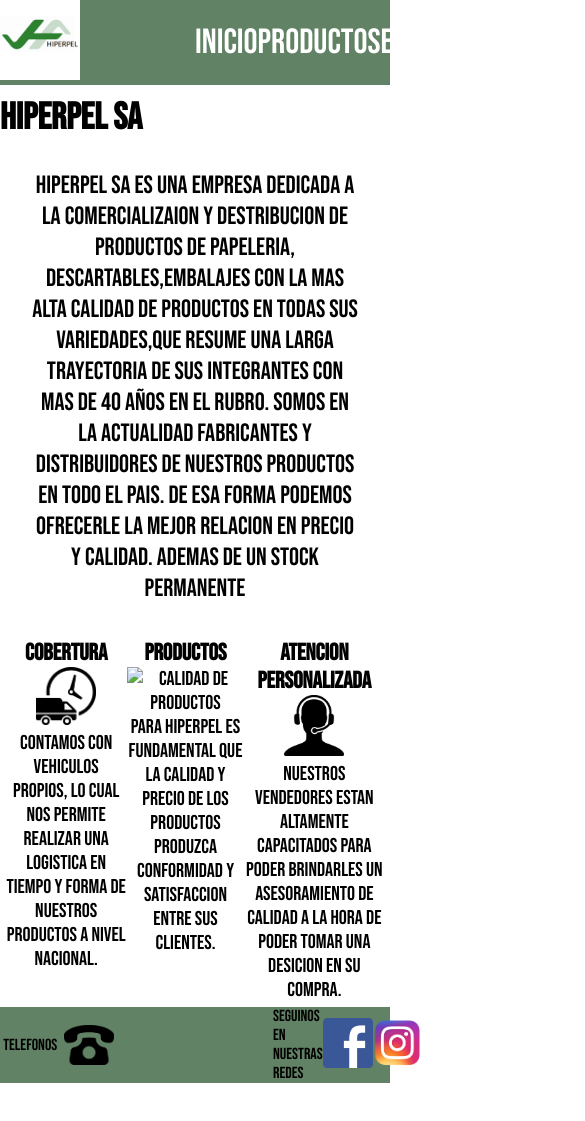
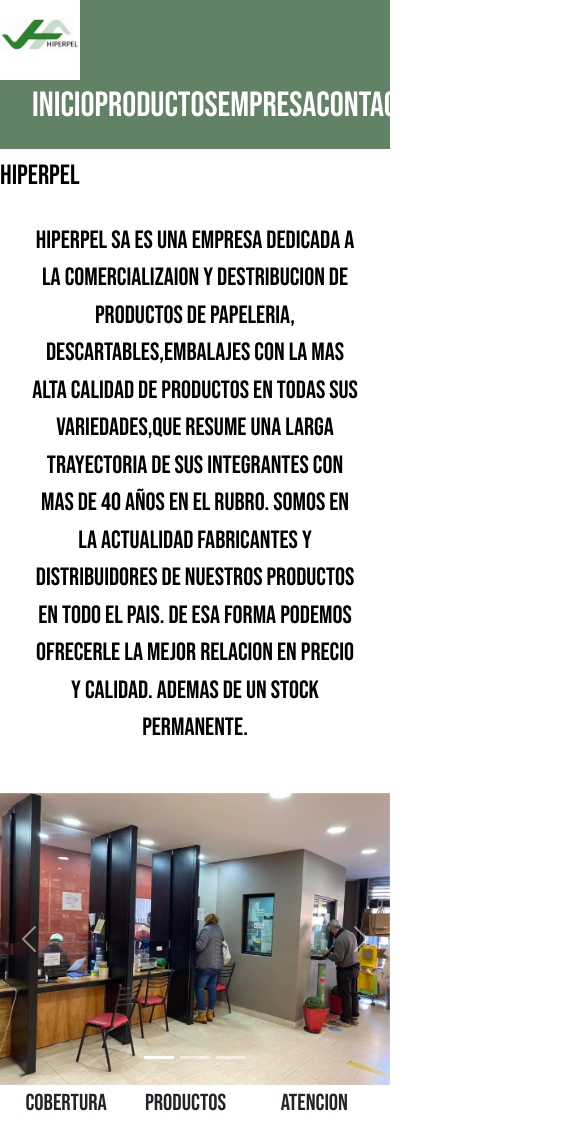
Before and after one commit to Alexcaballerogh/desarrollo-web-Hiperpel, a plain HTML site: page index.html in a window 390 px wide. Shown: the top 1121 px of the page, 585 px wide, since content can reach past the window. Before the commit the page ends 1083 px from the top, so only its background shows below. Drawn offline with nearby package versions, Linux system fonts and the light colour scheme.

Commit message:
primer commit

```diff
--- a/css/style.css
+++ b/css/style.css
@@ -1,4 +1,5 @@
 @import url('https://fonts.googleapis.com/css2?family=Bebas+Neue&display=swap');
+
 
 *{
 margin: 0;
@@ -17,8 +18,8 @@ padding: 0;
        display: flex;
        flex-direction: row;
        justify-content: space-between;
-       position: sticky;
-       top: 0;
+       position: static;
+       top: 0px;
 
  }
 
@@ -29,6 +30,7 @@ padding: 0;
  }
 
 header ul{
+     font-family: 'Bebas Neue', sans-serif;
     list-style: none;
     height: 100%;
     display: flex;
@@ -48,6 +50,7 @@ nav{
 
 
 .tituloh1{
+        font-family: 'Bebas Neue', sans-serif;
         text-align: left;
         font-size: 25px;
         color: black;
@@ -55,6 +58,7 @@ nav{
 }
 
 .presentacion{
+        font-family: 'Bebas Neue', sans-serif;
         text-align: center;
         font-size: 25px;
         color: black;
@@ -64,6 +68,7 @@ nav{
 
 
 .padreflex{
+        font-family: 'Bebas Neue', sans-serif;
         display: flex;
         text-align: center;
         flex-direction: row;
@@ -183,3 +188,38 @@ footer.logoinstagram{
          background-color: #618264;
         border: 1px ;
 }
+
+/*mediaq*/
+/*celulares*/
+
+@media only screen and (max-width:500px) {
+        header{
+              flex-direction: column;
+        }
+
+        nav{
+        width: 100%;
+        }
+
+        .padreflex{
+        font-size: 20px;
+       }
+
+/*sobrenosotros*/
+.contenedor-grid{
+        grid-template-areas:
+        "celda1 texto1 texto1"
+        "texto2 texto2 celda2 "
+        "celda3 texto3 texto3";
+
+        grid-template-columns: 150px;
+
+        grid-template-rows: 33%;
+}
+
+/*footer*/
+
+footer div{
+        width: 60%;
+}
+}
--- a/index.html
+++ b/index.html
@@ -1,11 +1,15 @@
-<!DOCTYPE html>
+ <!DOCTYPE html>
 <html lang="en">
 <head>
     <meta charset="UTF-8">
     <meta http-equiv="X-UA-Compatible" content="IE=edge">
     <meta name="viewport" content="width=device-width, initial-scale=1.0">
-    <link rel="stylesheet" href="./css/style.css">
+    <link href="https://cdn.jsdelivr.net/npm/bootstrap@5.3.2/dist/css/bootstrap.min.css" rel="stylesheet" integrity="sha384-T3c6CoIi6uLrA9TneNEoa7RxnatzjcDSCmG1MXxSR1GAsXEV/Dwwykc2MPK8M2HN" crossorigin="anonymous">
+    <link rel="preconnect" href="https://fonts.googleapis.com">
+    <link rel="preconnect" href="https://fonts.gstatic.com" crossorigin>
+    <link href="https://fonts.googleapis.com/css2?family=Bebas+Neue&display=swap" rel="stylesheet">
 
+     <link rel="stylesheet" href="./css/style.css">
 </head>
 <body>
     <!--logo-->
@@ -26,27 +30,56 @@
         </nav>
     </header>
 
-   <main>
+<main>
 
-<!--titulo presentacion -->
+    <div class="tituloh1">
+    <h1>Hiperpel</h1>
+    </div>
 
-    <section>
-        <div class="tituloh1">
-             <h1>Hiperpel SA</h1>
+             <div class="presentacion">
+                 <p>
+                    HIPERPEL SA es una empresa dedicada a la comercializaion y destribucion de productos de papeleria, descartables,embalajes
+                    con la mas alta calidad de productos en todas sus variedades,que resume una larga trayectoria de sus integrantes con mas de 40 años en el rubro.
+                    somos en la actualidad fabricantes y distribuidores de nuestros productos en todo el pais.
+                    de esa forma podemos ofrecerle la mejor relacion en precio y calidad. Ademas de un stock permanente.
+                 </p>
+             </div>
+
+     <section class="conteiner d-flex flex-column align-items-center">
+
+         <div>
+            <div>
+                <div id="carouselExampleIndicators" class="carousel slide">
+                    <div class="carousel-indicators">
+                      <button type="button" data-bs-target="#carouselExampleIndicators" data-bs-slide-to="0" class="active" aria-current="true" aria-label="Slide 1"></button>
+                      <button type="button" data-bs-target="#carouselExampleIndicators" data-bs-slide-to="1" aria-label="Slide 2"></button>
+                      <button type="button" data-bs-target="#carouselExampleIndicators" data-bs-slide-to="2" aria-label="Slide 3"></button>
+                    </div>
+                    <div class="carousel-inner">
+                      <div class="carousel-item active">
+                        <img src="./images/salon.jpg" class="d-block w-100" alt="...">
+                      </div>
+                      <div class="carousel-item">
+                        <img src="./images/vidriera.jpg" class="d-block w-100" alt="...">
+                      </div>
+                      <div class="carousel-item">
+                        <img src="./images/newpel.png" class="d-block w-100" alt="...">
+                      </div>
+                    </div>
+                    <button class="carousel-control-prev" type="button" data-bs-target="#carouselExampleIndicators" data-bs-slide="prev">
+                      <span class="carousel-control-prev-icon" aria-hidden="true"></span>
+                      <span class="visually-hidden">Previous</span>
+                    </button>
+                    <button class="carousel-control-next" type="button" data-bs-target="#carouselExampleIndicators" data-bs-slide="next">
+                      <span class="carousel-control-next-icon" aria-hidden="true"></span>
+                      <span class="visually-hidden">Next</span>
+                    </button>
+                  </div>
+            </div>
+
         </div>
     </section>
 
-
-<!--presentacion-->
-    <section>
-          <div class="presentacion">
-              <P>HIPERPEL SA es una empresa dedicada a la comercializaion y destribucion de productos de papeleria, descartables,embalajes
-              con la mas alta calidad de productos en todas sus variedades,que resume una larga trayectoria de sus integrantes con mas de 40 años en el rubro.
-             somos en la actualidad fabricantes y distribuidores de nuestros productos en todo el pais.
-              de esa forma podemos ofrecerle la mejor relacion en precio y calidad. Ademas de un stock permanente
-             </P>
-          </div>
-    </section>
 
 <!--servicios-->
 
@@ -97,5 +130,7 @@
     </div>
 </footer>
 
+<script src="https://cdn.jsdelivr.net/npm/bootstrap@5.3.2/dist/js/bootstrap.bundle.min.js" integrity="sha384-C6RzsynM9kWDrMNeT87bh95OGNyZPhcTNXj1NW7RuBCsyN/o0jlpcV8Qyq46cDfL" crossorigin="anonymous"></script>
+
 </body>
 </html>
```
